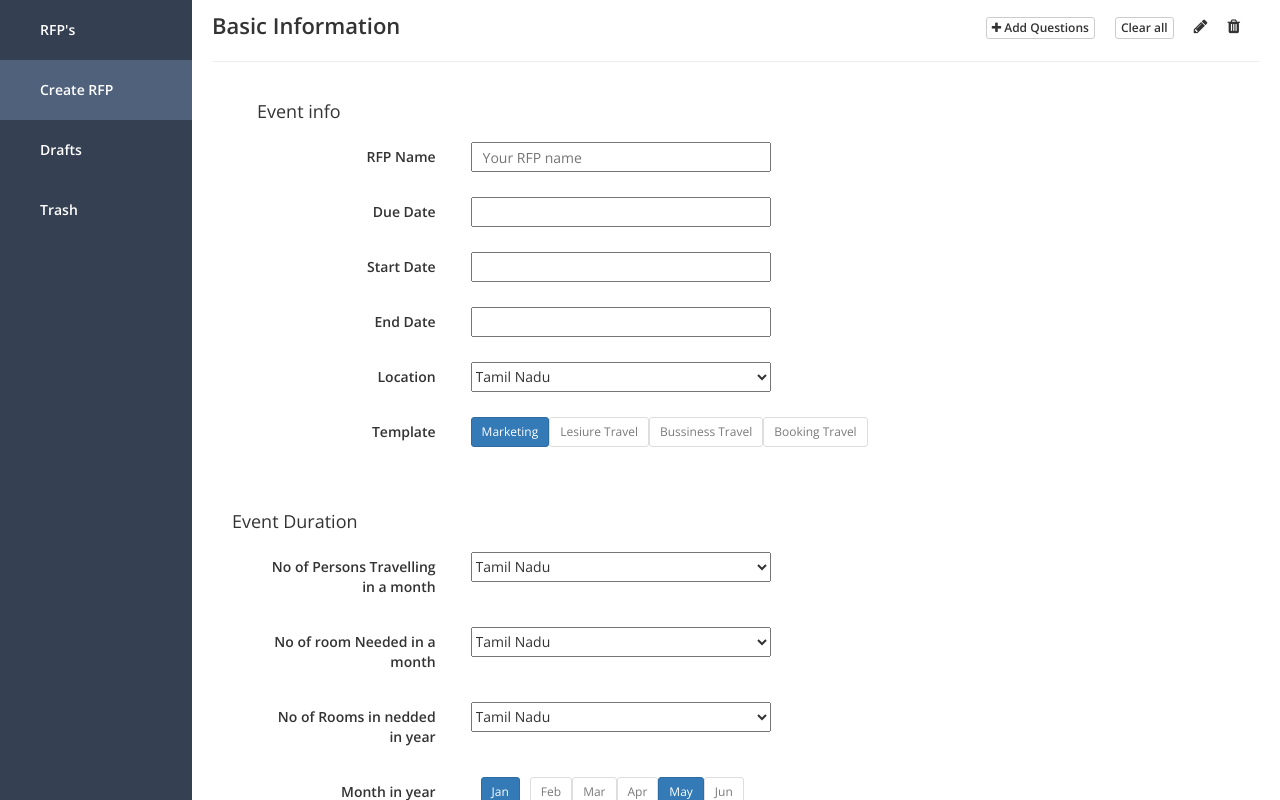
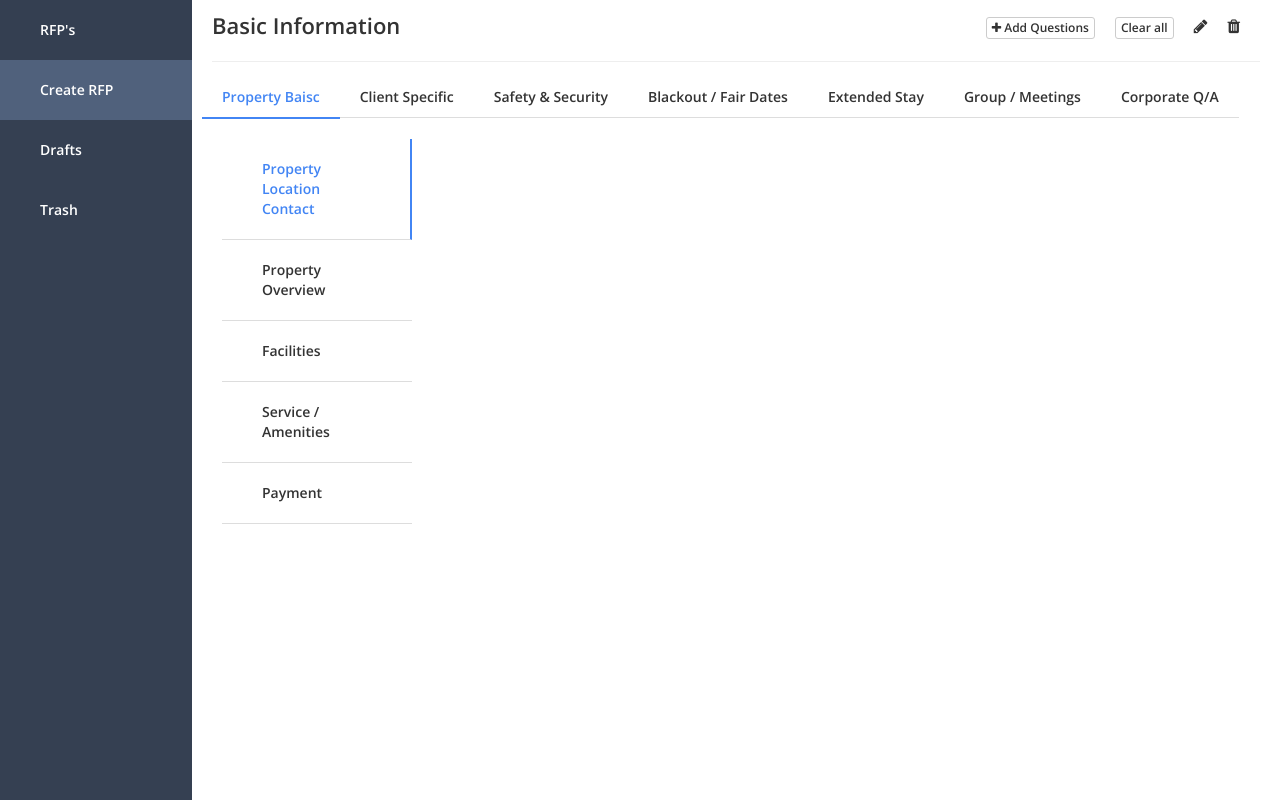
Before and after one commit to Harish-here/smart-RFP, a Vue app: page /display in a window 1280 px wide. Built offline with nearby package versions, Linux system fonts and the light colour scheme.

Commit message:
last commit on friday
Vertical and horizontal tab are done

```diff
--- a/src/assets/basic.css
+++ b/src/assets/basic.css
@@ -6,11 +6,13 @@ nav a{ text-decoration: none; display: block;color :#fff;padding-left: 10px;}
 nav a:hover { text-decoration: none !important; color:#fff;background-color:rgba(53, 64, 82, 0.54);}
 nav a.active:hover{background-color: #2c3544;}
 select,input{ height: 30px;width:300px;}
+ul,li{padding: 0px;margin: 0px;list-style: none;}
 
 /* -- layout ------*/
 .fl{ float : left ; display : inline;}
 .fr{ float : right ; display : inline;}
 
+.w10{ width : 10%; }
 .w15{width : 15%;}
 .w20{width : 20%;}
 .w30{width : 30%;}
@@ -33,13 +35,17 @@ select,input{ height: 30px;width:300px;}
 
 
 /* ---- component  -----*/
-
-
+.tb{ border-left: none; border-right: none;border-top:none; border-bottom:1px solid #ddd;}
+.tb:hover{background-color: #ddd; cursor: pointer;}
+.tb--active{ border-bottom: 2px solid #4285f4; color: #4285f4; }
+.tb-v--active{ border-right:2px solid #4285f4; color: #4285f4; }
+.tb-v--active:hover,.tb--active:hover{background-color: #fff;}
 
 /* ---- color  -----   */
 .bg-dark{ background-color: #354052;}
 .hover{ background-color: #50617c; }
 .active{background-color: #2c3544; }
+
 
 
 /* font / text */
--- a/src/components/display.vue
+++ b/src/components/display.vue
@@ -12,6 +12,26 @@
       </ul>
       <hr>
     </header>
+    <ul id='tab_head' class='fl w100 p5-10 b6 f12 center'>
+      <li id='tab1' class='fl p10-20 tb tb--active'>Property Baisc</li>
+      <li id='tab2' class='fl p10-20 tb'>Client Specific</li>
+      <li id='tab3' class='fl p10-20 tb'>Safety & Security</li>
+      <li id='tab4' class='fl p10-20 tb'>Blackout / Fair Dates</li>
+      <li id='tab5' class='fl p10-20 tb'>Extended Stay</li>
+      <li id='tab6' class='fl p10-20 tb'>Group / Meetings</li>
+      <li id='tab7' class='fl p10-20 tb'>Corporate Q/A</li>
+    </ul>
+    <div id='tab_body' class='fl w100 p10-20'>
+      <ul id='tab_v_head' class='fl w20 p5-10 b6 f12 al-left'>
+        <li class='p20-40 tb tb-v--active'>Property Location  Contact</li>
+        <li class='p20-40 tb'>Property Overview</li>
+        <li class='p20-40 tb'>Facilities</li>
+        <li class='p20-40 tb'>Service / Amenities</li>
+        <li class='p20-40 tb'>Payment</li>
+      </ul>
+      <div id='tab_v_body fl w80'>
+      </div>
+    </div>
 
  </div>
 </template>
@@ -32,4 +52,7 @@ export default {
 </script>
 
 <style>
+hr{
+  margin-bottom:0px !important;
+}
 </style>
--- a/src/router/index.js
+++ b/src/router/index.js
@@ -6,6 +6,7 @@ import Display from '@/components/display';
 Vue.use(Router);
 
 export default new Router({
+  mode : 'history',
   routes: [
     {
       path: '/',
```
